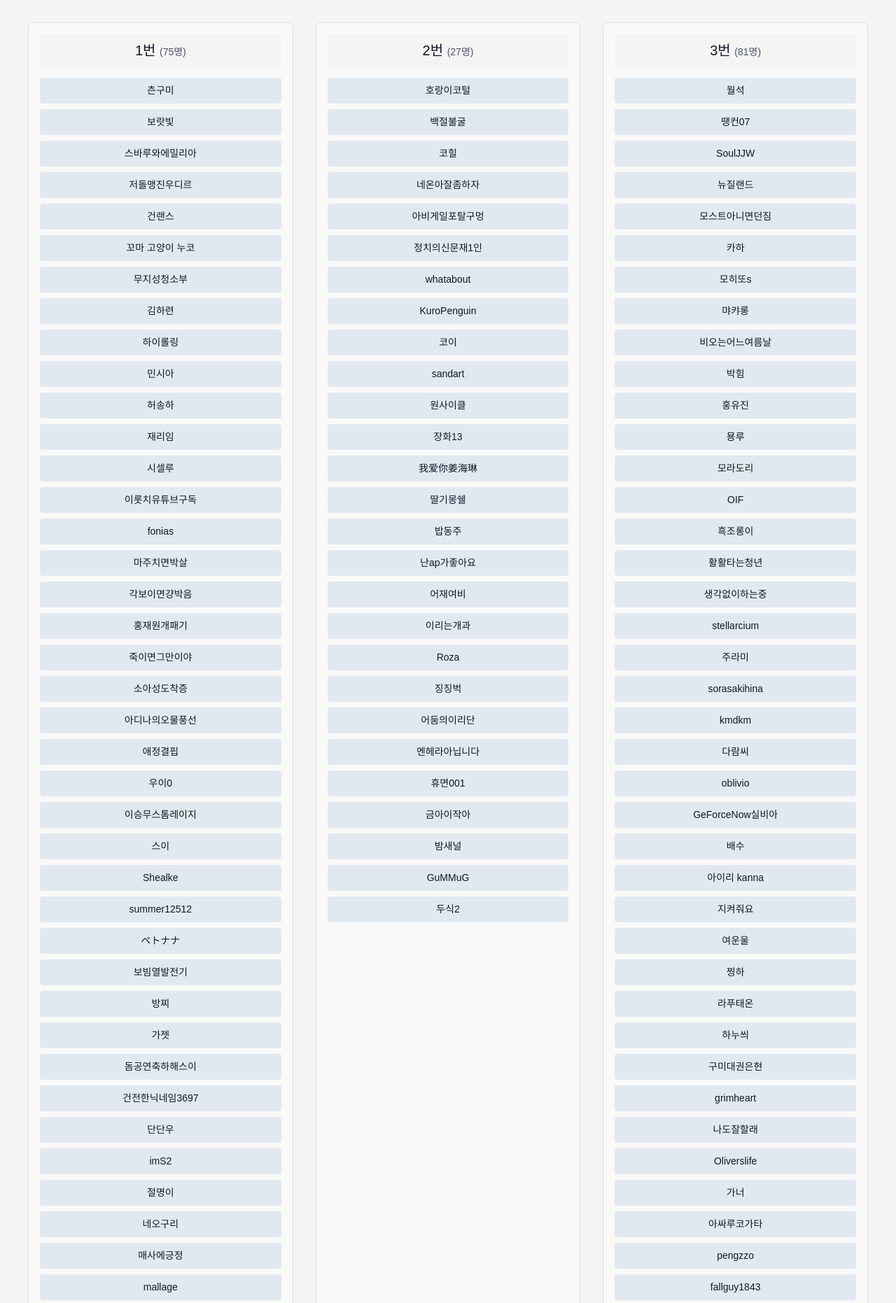
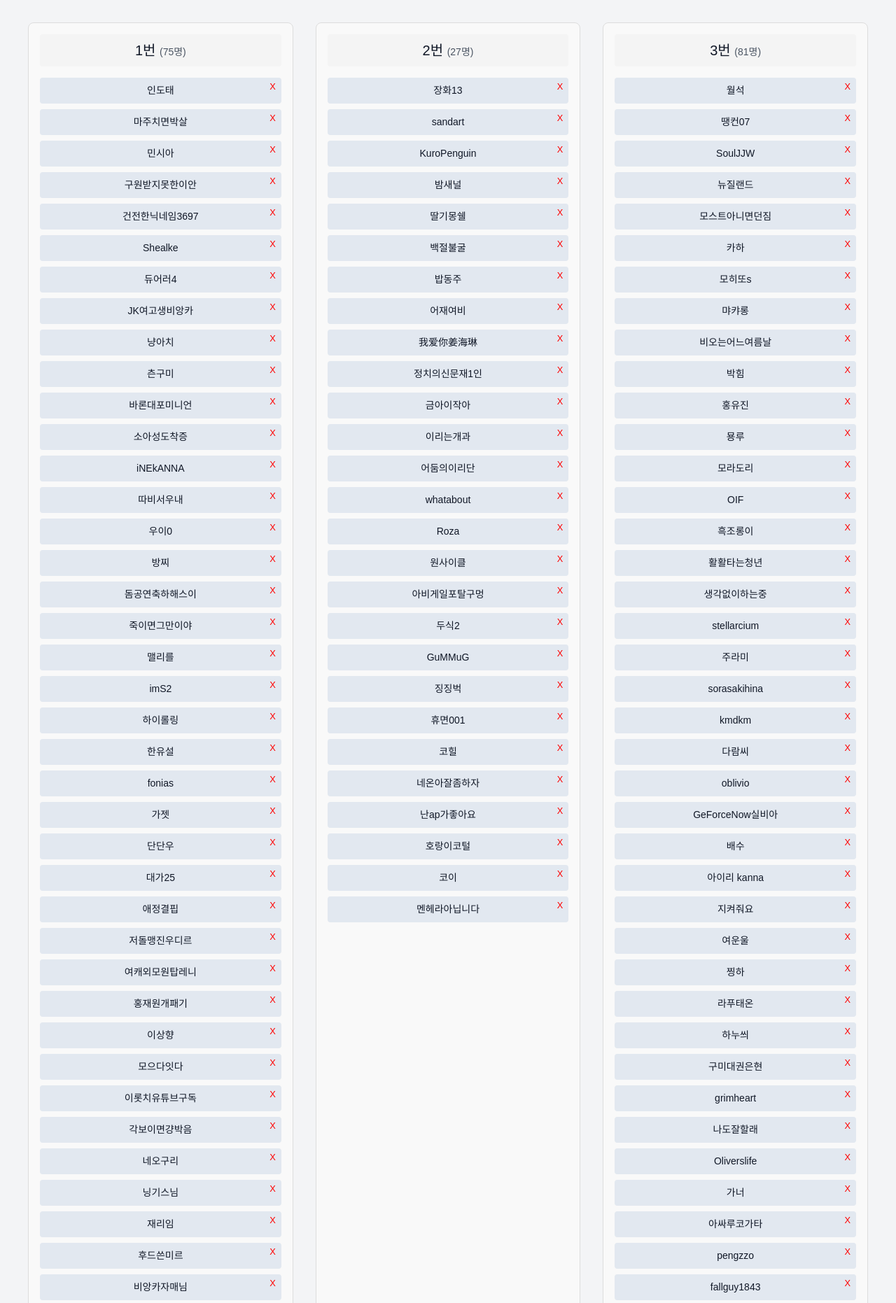
Before and after one commit to cocacoran-1/test, a Flask app: page / in a window 1280 px wide. Shown: the part 64-1926 px from the top of the page at 70% size. Run offline with Flask 3, Linux system fonts and the light colour scheme; some libraries are stand-ins or nearby versions.

Commit message:
update code

```diff
--- a/api/app.py
+++ b/api/app.py
@@ -67,5 +67,59 @@ def generate_teams():
 
     return render_template('teams.html', teams=teams, selected_category=selected_category)
 
+@app.route('/add_data', methods=['POST'])
+def add_data():
+    """
+    선택된 카테고리에 닉네임 추가
+    """
+    global categories  # 전역 변수 업데이트를 위해 global 사용
+    category = request.form.get('category')  # 선택된 카테고리
+    nicknames = request.form.get('nicknames')  # 입력된 닉네임들
+
+    # 닉네임들을 "/" 기준으로 분리
+    nickname_list = [name.strip() for name in nicknames.split('/') if name.strip()]
+
+    # 선택된 카테고리에 추가
+    if category in categories:
+        categories[category].extend(nickname_list)
+
+        # 중복 제거
+        categories[category] = list(set(categories[category]))
+
+        # JSON 파일 업데이트
+        with open(JSON_PATH, 'w', encoding='utf-8') as f:
+            json.dump(categories, f, ensure_ascii=False, indent=2)
+
+        # JSON 파일을 다시 읽어 categories 변수 업데이트
+        categories = load_categories()
+
+        return redirect(url_for('home'))  # 메인 페이지로 리디렉션
+    else:
+        return "잘못된 카테고리 선택", 400
+
+@app.route('/delete_data', methods=['POST'])
+def delete_data():
+    """
+    선택된 닉네임 삭제
+    """
+    global categories
+    category = request.form.get('category')
+    nickname = request.form.get('nickname')
+
+    if category in categories and nickname in categories[category]:
+        categories[category].remove(nickname)
+
+        # JSON 파일 업데이트
+        with open(JSON_PATH, 'w', encoding='utf-8') as f:
+            json.dump(categories, f, ensure_ascii=False, indent=2)
+
+        # JSON 파일 다시 로드
+        categories = load_categories()
+
+        return redirect(url_for('home'))
+    else:
+        return "잘못된 요청입니다.", 400
+
+
 if __name__ == '__main__':
     app.run(debug=True)
--- a/api/categories.json
+++ b/api/categories.json
@@ -1,109 +1,109 @@
 {
   "1번": [
+    "인도태",
+    "마주치면박살",
+    "민시아",
+    "구원받지못한이안",
+    "건전한닉네임3697",
+    "Shealke",
+    "듀어러4",
+    "JK여고생비앙카",
+    "냥아치",
     "츤구미",
+    "바론대포미니언",
+    "소아성도착증",
+    "iNEkANNA",
+    "따비서우내",
+    "우이0",
+    "방찌",
+    "돔공연축하해스이",
+    "죽이면그만이야",
+    "맬리를",
+    "imS2",
+    "하이롤링",
+    "한유설",
+    "fonias",
+    "가젯",
+    "단단우",
+    "대가25",
+    "애정결핍",
+    "저돌맹진우디르",
+    "여캐외모원탑레니",
+    "홍재원개패기",
+    "이상향",
+    "모으다잇다",
+    "이롯치유튜브구독",
+    "각보이면걍박음",
+    "네오구리",
+    "닝기스님",
+    "재리임",
+    "후드쓴미르",
+    "비앙카자매님",
+    "q맞추면날라감",
+    "뒷골목에키온",
+    "무기좀제발",
+    "ペトナナ",
+    "mallage",
+    "summer12512",
+    "김상명",
+    "큰호빵",
+    "박젺",
+    "핑아",
     "보랏빛",
     "스바루와에밀리아",
-    "저돌맹진우디르",
-    "건랜스",
-    "꼬마 고양이 누코",
-    "무지성청소부",
     "김하련",
-    "하이롤링",
-    "민시아",
-    "허송하",
-    "재리임",
-    "시셀루",
-    "이롯치유튜브구독",
-    "fonias",
-    "마주치면박살",
-    "각보이면걍박음",
-    "홍재원개패기",
-    "죽이면그만이야",
-    "소아성도착증",
-    "아디나의오물풍선",
-    "애정결핍",
-    "우이0",
-    "이승무스톰레이지",
-    "스이",
-    "Shealke",
-    "summer12512",
-    "ペトナナ",
-    "보빔열발전기",
-    "방찌",
-    "가젯",
-    "돔공연축하해스이",
-    "건전한닉네임3697",
-    "단단우",
-    "imS2",
-    "절명이",
-    "네오구리",
     "매사에긍정",
-    "mallage",
-    "인도태",
-    "iNEkANNA",
-    "점점늙고있어",
-    "무기좀제발",
-    "따비서우내",
-    "바론대포미니언",
-    "박젺",
-    "김상명",
-    "맬리를",
-    "카람빗",
     "Haku6",
     "Blache",
     "unfae",
-    "큰호빵",
+    "스이",
+    "김릿훈",
+    "카람빗",
+    "보빔열발전기",
+    "별부수는코코나",
+    "건랜스",
+    "시셀루",
+    "절명이",
+    "실비아피케",
+    "정령신사탱커",
     "까영",
-    "이상향",
-    "한유설",
-    "정령신사탱커",
-    "핑아",
-    "대가25",
-    "q맞추면날라감",
-    "듀어러4",
-    "JK여고생비앙카",
-    "모으다잇다",
-    "실비아피케",
-    "여캐외모원탑레니",
-    "닝기스님",
-    "후드쓴미르",
-    "김릿훈",
-    "뒷골목에키온",
+    "이승무스톰레이지",
+    "꼬마 고양이 누코",
     "이웃집케네스",
-    "구원받지못한이안",
-    "별부수는코코나",
-    "비앙카자매님",
-    "냥아치",
-    "민초탕후루마라탕"
+    "점점늙고있어",
+    "민초탕후루마라탕",
+    "무지성청소부",
+    "아디나의오물풍선",
+    "허송하"
   ],
   "2번": [
-    "호랑이코털",
+    "장화13",
+    "sandart",
+    "KuroPenguin",
+    "밤새널",
+    "딸기몽쉘",
     "백절불굴",
+    "밥동주",
+    "어재여비",
+    "我爱你姜海琳",
+    "정치의신문재1인",
+    "금아이작아",
+    "이리는개과",
+    "어둠의이리단",
+    "whatabout",
+    "Roza",
+    "원사이클",
+    "아비게일포탈구멍",
+    "두식2",
+    "GuMMuG",
+    "징징벅",
+    "휴면001",
     "코힐",
     "네온아잘좀하자",
-    "아비게일포탈구멍",
-    "정치의신문재1인",
-    "whatabout",
-    "KuroPenguin",
+    "난ap가좋아요",
+    "호랑이코털",
     "코이",
-    "sandart",
-    "원사이클",
-    "장화13",
-    "我爱你姜海琳",
-    "딸기몽쉘",
-    "밥동주",
-    "난ap가좋아요",
-    "어재여비",
-    "이리는개과",
-    "Roza",
-    "징징벅",
-    "어둠의이리단",
-    "멘헤라아닙니다",
-    "휴면001",
-    "금아이작아",
-    "밤새널",
-    "GuMMuG",
-    "두식2"
+    "멘헤라아닙니다"
   ],
   "3번": [
     "월석",
--- a/templates/index.html
+++ b/templates/index.html
@@ -60,12 +60,23 @@
             border-radius: 4px;
         }
         .nickname {
+            position: relative;
             margin: 0.5rem 0;
             display: block;
             background: #e2e8f0;
             border-radius: 4px;
             padding: 0.5rem;
             font-size: 0.875rem;
+        }
+        .nickname .delete-button {
+            position: absolute;
+            top: 0.2rem;
+            right: 0.5rem;
+            background: none;
+            border: none;
+            color: #f00;
+            font-size: 0.8rem;
+            cursor: pointer;
         }
     </style>
 </head>
@@ -91,10 +102,46 @@
             <div class="category">
                 <h2>{{ category }} <span class="text-sm text-gray-600">({{ nicknames|length }}명)</span></h2>
                 {% for nickname in nicknames %}
-                <span class="nickname">{{ nickname }}</span>
+                <div class="nickname">
+                    {{ nickname }}
+                    <!-- 삭제 버튼 -->
+                    <form action="{{ url_for('delete_data') }}" method="POST" class="inline">
+                        <input type="hidden" name="category" value="{{ category }}">
+                        <input type="hidden" name="nickname" value="{{ nickname }}">
+                        <button type="submit" class="delete-button">X</button>
+                    </form>
+                </div>
                 {% endfor %}
             </div>
             {% endfor %}
+        </div>
+
+        <!-- 데이터 추가 폼 -->
+        <div class="mt-8">
+            <h2 class="text-xl font-bold mb-4">데이터 추가하기</h2>
+            <form action="{{ url_for('add_data') }}" method="POST" class="space-y-4">
+                <!-- 카테고리 선택 -->
+                <div>
+                    <label for="category" class="block text-sm font-medium">카테고리 선택</label>
+                    <select name="category" id="category" class="border border-gray-300 rounded p-2 w-full">
+                        {% for cat in category_list %}
+                        <option value="{{ cat }}">{{ cat }}</option>
+                        {% endfor %}
+                    </select>
+                </div>
+
+                <!-- 닉네임 입력 -->
+                <div>
+                    <label for="nicknames" class="block text-sm font-medium">닉네임 입력</label>
+                    <input type="text" name="nicknames" id="nicknames" placeholder="닉네임 또는 닉네임1/닉네임2 형식으로 입력"
+                           class="border border-gray-300 rounded p-2 w-full">
+                </div>
+
+                <!-- 추가 버튼 -->
+                <button type="submit" class="bg-green-500 text-white px-4 py-2 rounded hover:bg-green-600">
+                    추가하기
+                </button>
+            </form>
         </div>
     </div>
 
@@ -112,7 +159,7 @@
         });
 
         // 추첨하기 클릭 시
-        document.querySelector('form').addEventListener('submit', function (event) {
+        document.querySelector('form[action="/generate_teams"]').addEventListener('submit', function (event) {
             event.preventDefault(); // 기본 동작 방지
 
             const overlay = document.querySelector('.overlay');
```
